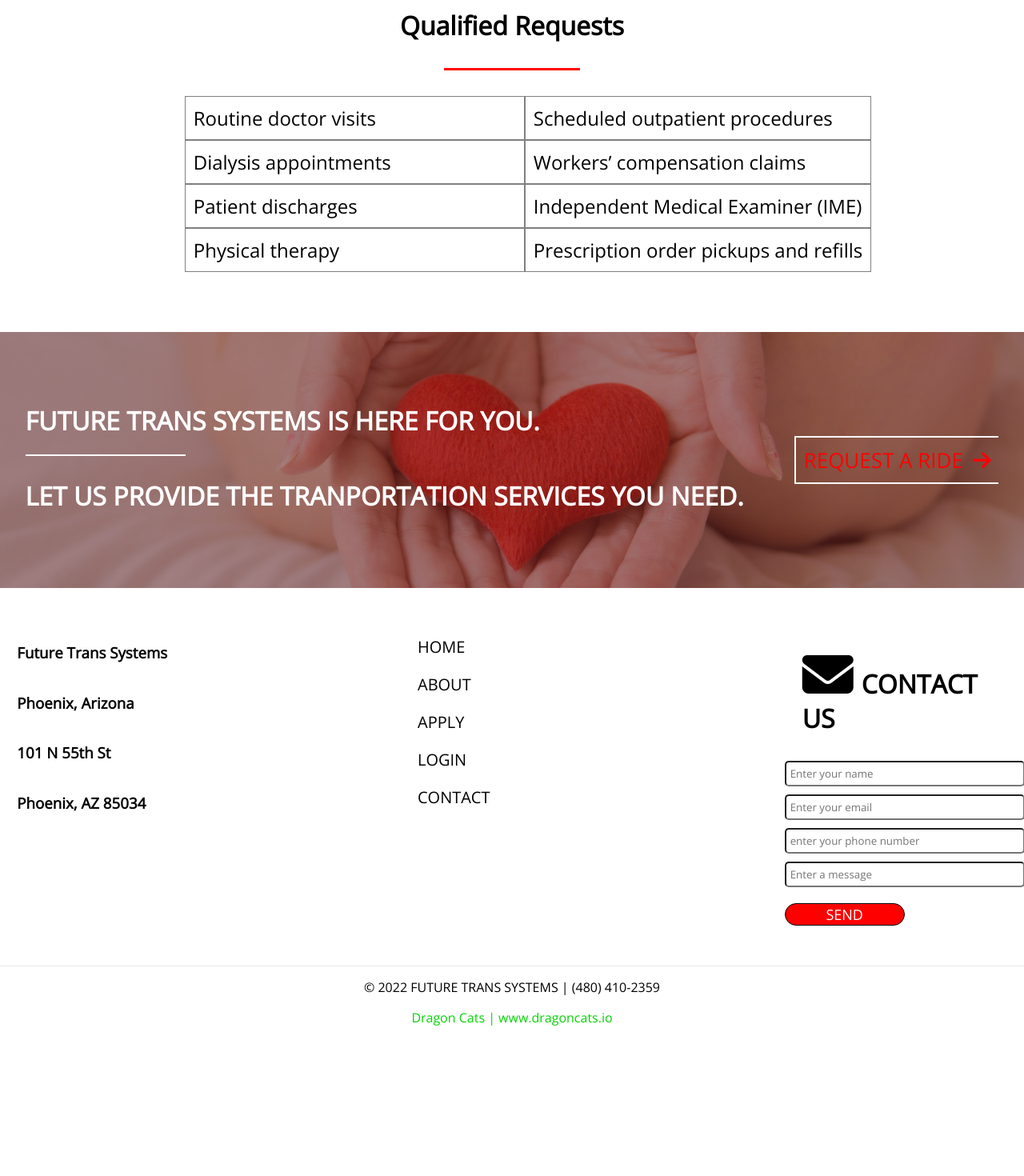
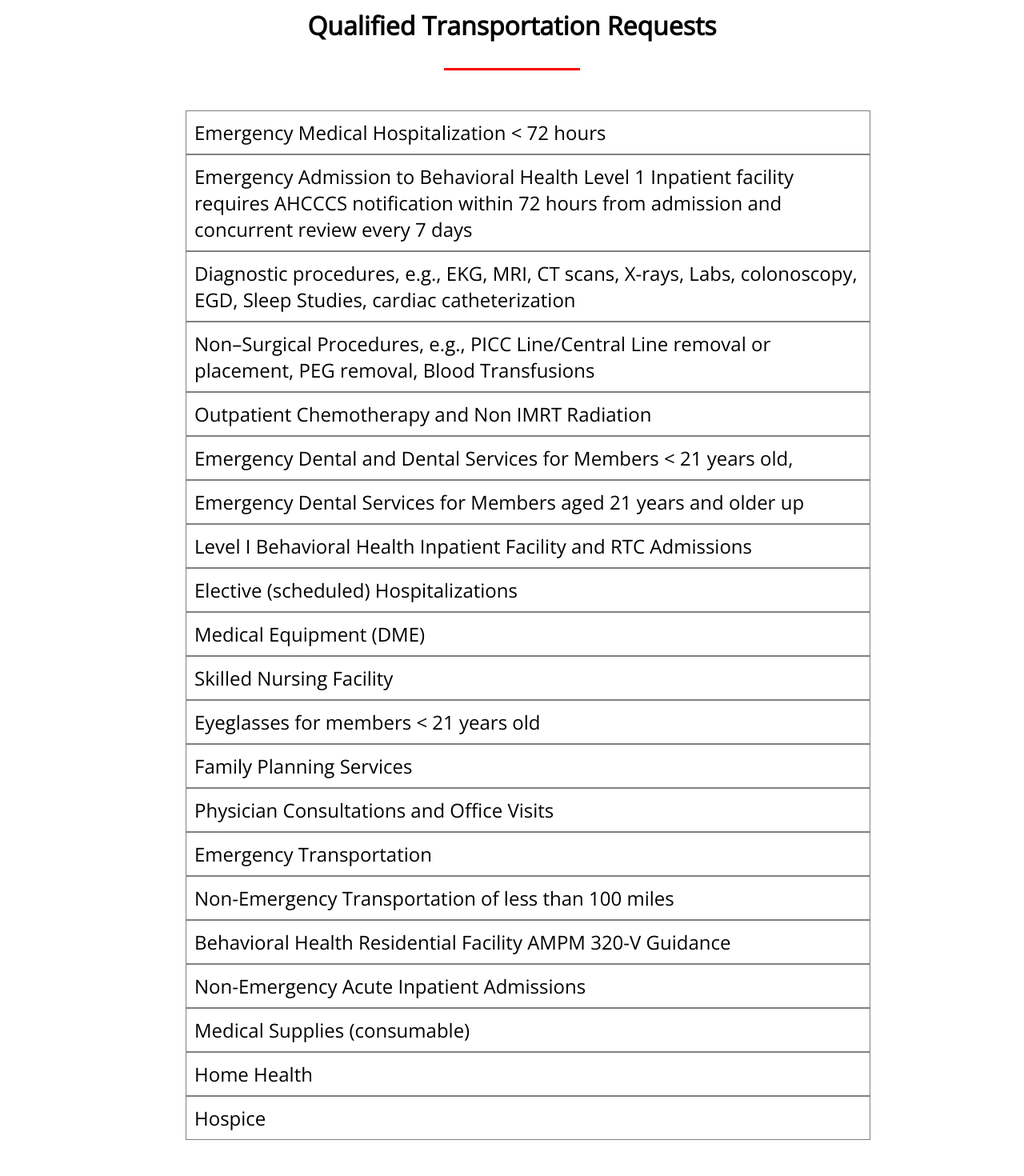
Before and after one commit to N3rd-H3rd-42/fts-client, a React (Create React App) app: page /about in a window 1280 px wide. Shown: the part 2020-3490 px from the top of the page at 80% size. Before the commit the page ends 3319 px from the top, so only its background shows below. Built offline with nearby package versions, Linux system fonts and the light colour scheme.

Commit message:
updates to about, apply and dashboard UI

```diff
--- a/src/components/dashboard/NewPatientModal.jsx
+++ b/src/components/dashboard/NewPatientModal.jsx
@@ -37,7 +37,7 @@
       <ModalContentWrapper>
         <ModalHeader>
           <div>
-            <h3>Add new patient</h3>
+            <h3>Add New Patient</h3>
           </div>
           <div>
             <Button onClick={setIsOpen}>X</Button>
@@ -85,7 +85,7 @@
             />
           </FormGroupRow>
           <FormGroupRow width={50}>
-            <InputLabel>City</InputLabel>
+            <InputLabel>Pickup city</InputLabel>
             <InputElement type="text" name="city" onChange={onChangeHandler} />
           </FormGroupRow>
           <FormGroupRow width={50}>
@@ -97,7 +97,7 @@
             />
           </FormGroupRow>
           <FormGroupRow width={50}>
-            <InputLabel>zip code</InputLabel>
+            <InputLabel>Pickup zip code</InputLabel>
             <InputElement
               type="text"
               name="zipCode"
--- a/src/components/dashboard/PatientDetailsCard.jsx
+++ b/src/components/dashboard/PatientDetailsCard.jsx
@@ -243,7 +243,7 @@
     </PatientDetailsCardContainer>
   ) : (
     <PatientDetailsCardContainer>
-      <StatusMessage>SELECT PATIENT TO VIEW PATIENT INFORMATION</StatusMessage>
+      <StatusMessage>SELECT PATIENT TO VIEW INFORMATION</StatusMessage>
     </PatientDetailsCardContainer>
   );
 };
--- a/src/components/dashboard/newAdminDashboard.jsx
+++ b/src/components/dashboard/newAdminDashboard.jsx
@@ -66,7 +66,7 @@
                 <Thead>PHONE #</Thead>
                 <Thead>
                   <Button onClick={toggleNewPatientModal}>
-                    Add new patient
+                    Add New Patient
                   </Button>
                 </Thead>
                 <Thead>
@@ -86,6 +86,9 @@
                     <BodyCell>{`${firstName} ${lastName}`}</BodyCell>
                     <BodyCell>{ahcccsId}</BodyCell>
                     <BodyCell>{phoneNumber}</BodyCell>
+                    <BodyCell></BodyCell>
+                    <BodyCell></BodyCell>
+                    <BodyCell></BodyCell>
                     <BodyCell>
                       <Button
                         onClick={() => handleSelectPatientDetails(patient._id)}
--- a/src/components/home/requestARideForm.jsx
+++ b/src/components/home/requestARideForm.jsx
@@ -174,6 +174,10 @@
             time!
           </li>
         </ul>
+
+        <div>
+        For questions or comments contact Monica at <h3 className="location-info-h3">monica@fts-nemt.com</h3>
+        </div>
       </div>
     </div>
   );
--- a/src/components/newNavBar/newNavBar.jsx
+++ b/src/components/newNavBar/newNavBar.jsx
@@ -95,7 +95,7 @@
           <form onSubmit={(e) => handleSubmit(e)}>
             <h3 className="ride-modal-radio-h3">Who is requesting the ride?</h3>
             <div className="ride-modal-radio-container">
-              <div class="ride-modal-radio-option-container">
+              <div className="ride-modal-radio-option-container">
                 <label htmlFor="">Medical Facility</label>
                 <input
                   type="radio"
@@ -104,7 +104,7 @@
                   onChange={onChange}
                 />
               </div>
-              <div class="ride-modal-radio-option-container">
+              <div className="ride-modal-radio-option-container">
                 <label htmlFor="">Case Manager</label>
                 <input
                   type="radio"
@@ -113,7 +113,7 @@
                   onChange={onChange}
                 />
               </div>
-              <div class="ride-modal-radio-option-container">
+              <div className="ride-modal-radio-option-container">
                 <label htmlFor="">Patient</label>
                 <input
                   type="radio"
--- a/src/css/about.css
+++ b/src/css/about.css
@@ -39,6 +39,7 @@
 
 .ul-list-section-container {
   width: 100%;
+  height: auto;
   display: flex;
   flex-direction: column;
   align-items: center;
@@ -46,13 +47,15 @@
 }
 
 .about-2-list {
-  width: 100%;
+  height: auto;
+  width: 70%;
   display: flex;
   flex-direction: row;
   justify-content: center;
   flex-wrap: wrap;
   align-items: center;
   font-size: 2em;
+  margin-top: 50px;
   margin-bottom: 75px;
 }
 
@@ -64,7 +67,6 @@
   font-size: 0.75em;
   list-style: none;
   border: 1px solid gray;
-  min-width: 425px;
 }
 
 .about-mission-content {
--- a/src/css/apply.css
+++ b/src/css/apply.css
@@ -66,7 +66,7 @@
 
 .how-to-apply-list {
   width: 100%;
-  padding-left: 30px!important;
+  padding-left: 30px !important;
 }
 
 .application-form {
@@ -75,7 +75,7 @@
   display: flex;
   flex-direction: row;
   justify-content: space-between;
-  flex-wrap: wrap!important;
+  flex-wrap: wrap !important;
 }
 
 .first-form-app-section {
@@ -178,5 +178,16 @@
 }
 
 .upload-docs-p {
-  font-size: 15.63px!important;
+  font-size: 15.63px !important;
 }
+
+.credential-links {
+  display: flex;
+  flex-direction: column;
+  justify-content: space-evenly;
+  font-size: larger;
+}
+
+.credential-link {
+  padding: 5px 0px 25px 0px;
+}
--- a/src/index.css
+++ b/src/index.css
@@ -295,15 +295,10 @@
     padding-bottom: 5px;
   }
 
-  .about-2-list {
-    justify-content: flex-start !important;
-  }
-
   .about-ul-heading {
     width: 100%;
-    text-align: flex-start;
+    text-align: center;
     font-size: 2em !important;
-    padding: 0% 5% 0% 15% !important;
   }
 
   .hero-heading {
--- a/src/views/about.jsx
+++ b/src/views/about.jsx
@@ -15,8 +15,8 @@
           attempt to provide NEMT transportation and are often unprepared to
           provide the care and attention your medical transportation needs
           deserve. At Future Trans Systems, non-emergency medical transportation
-          isn't just an option, it is ALL that we do. You can be assured that our
-          drivers and staff are always ready to provide you the right
+          isn't just an option, it is ALL that we do. You can be assured that
+          our drivers and staff are always ready to provide you the right
           transportation at the right time.
         </p>
       </div>
@@ -100,35 +100,73 @@
       </div> */}
 
       <div className="ul-list-section-container">
-
         <p className="about-ul-heading">
-          <strong>Qualified Requests</strong>
+          <strong>Qualified Transportation Requests</strong>
         </p>
         <div
-            className="heading-underline"
-            style={{ borderTop: "3px solid #ff0000", width: "170px" }}
-          ></div>
+          className="heading-underline"
+          style={{ borderTop: "3px solid #ff0000", width: "170px" }}
+        ></div>
 
         <ul className="about-2-list">
           <div>
-            <li className="about-list-li">Routine doctor visits</li>
-            <li className="about-list-li">Dialysis appointments</li>
-            <li className="about-list-li">Patient discharges</li>
-            <li className="about-list-li">Physical therapy</li>
-          </div>
-
-          <div>
-            <li className="about-list-li">Scheduled outpatient procedures</li>
-            <li className="about-list-li">Workers’ compensation claims</li>
             <li className="about-list-li">
-              Independent Medical Examiner (IME)
+              Emergency Medical Hospitalization &lt; 72 hours
             </li>
             <li className="about-list-li">
-              Prescription order pickups and refills
+              Emergency Admission to Behavioral Health Level 1 Inpatient
+              facility requires AHCCCS notification within 72 hours from
+              admission and concurrent review every 7 days
             </li>
+            <li className="about-list-li">
+              Diagnostic procedures, e.g., EKG, MRI, CT scans, X-rays, Labs,
+              colonoscopy, EGD, Sleep Studies, cardiac catheterization
+            </li>
+            <li className="about-list-li">
+              Non–Surgical Procedures, e.g., PICC Line/Central Line removal or
+              placement, PEG removal, Blood Transfusions
+            </li>
+            <li className="about-list-li">
+              Outpatient Chemotherapy and Non IMRT Radiation
+            </li>
+            <li className="about-list-li">
+              Emergency Dental and Dental Services for Members &lt; 21 years
+              old,
+            </li>
+            <li className="about-list-li">
+              Emergency Dental Services for Members aged 21 years and older up
+            </li>
+            <li className="about-list-li">
+              Level I Behavioral Health Inpatient Facility and RTC Admissions
+            </li>
+            <li className="about-list-li">
+              Elective (scheduled) Hospitalizations
+            </li>
+            <li className="about-list-li">Medical Equipment (DME)</li>
+            <li className="about-list-li">Skilled Nursing Facility</li>
+
+            <li className="about-list-li">
+              Eyeglasses for members &lt; 21 years old
+            </li>
+            <li className="about-list-li">Family Planning Services</li>
+            <li className="about-list-li">
+              Physician Consultations and Office Visits
+            </li>
+            <li className="about-list-li">Emergency Transportation</li>
+            <li className="about-list-li">
+              Non-Emergency Transportation of less than 100 miles
+            </li>
+            <li className="about-list-li">
+              Behavioral Health Residential Facility AMPM 320-V Guidance
+            </li>
+            <li className="about-list-li">
+              Non-Emergency Acute Inpatient Admissions
+            </li>
+            <li className="about-list-li">Medical Supplies (consumable)</li>
+            <li className="about-list-li">Home Health</li>
+            <li className="about-list-li">Hospice</li>
           </div>
         </ul>
-
       </div>
 
       <div className="about-section-bottom-banner">
--- a/src/views/contact.jsx
+++ b/src/views/contact.jsx
@@ -79,7 +79,7 @@
           <textarea
             rows="5"
             cols="30"
-            maxlength="250"
+            maxLength="250"
             className="contact-form-text-input"
             name="message"
             type="text"
@@ -108,6 +108,7 @@
           <h3 className="location-info-h3">101 N 55th St </h3>
           <h3 className="location-info-h3">Phoenix, AZ 85034 </h3>
           <h3 className="location-info-h3">Phone: (480) 410-2359</h3>
+          <h3 className="location-info-h3">monica@fts-nemt.com</h3>
         </div>
       </div>
     </div>
```
Also changed, not shown: src/components/dashboard/style.js (+30 -3 lines), src/views/apply.jsx (+28 -13 lines).
